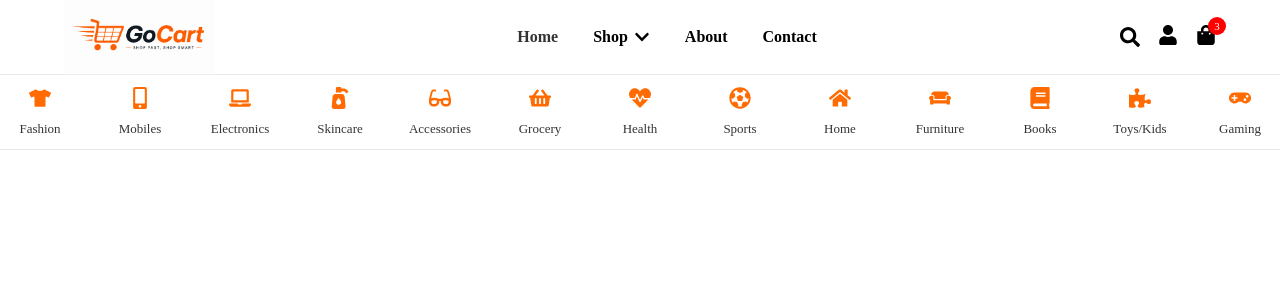
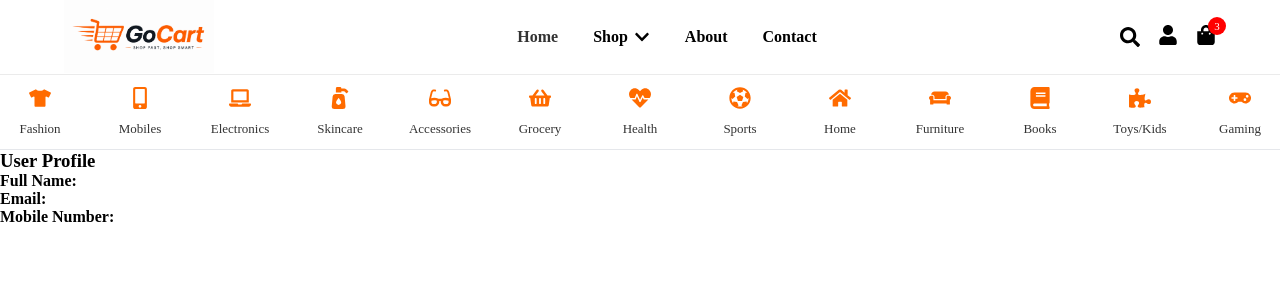
Before and after one commit to gunasekharravada/Ecommerce, a React (Vite) app: page /Userprofile in a window 1280 px wide. Shown: the top 300 px of the page. Built offline with nearby package versions, Linux system fonts and the light colour scheme; no server answers.

Commit message:
the database connected and update and retriew the data

```diff
--- a/src/App.jsx
+++ b/src/App.jsx
@@ -11,6 +11,7 @@ import Editprofile from "./components/Editprofile";
 import Orders from "./components/Orders";
 import Notifications from "./components/Notifications";
 import Settings from "./components/Settings";
+import Userprofile from "./components/Userprofile";
 
 function App() {
   return (
@@ -28,6 +29,7 @@ function App() {
         <Route path="/orders" element={<Orders />} />
         <Route path="/notifications" element={<Notifications />} />
         <Route path="/settings" element={<Settings />} />
+        <Route path="/Userprofile" element={<Userprofile />} />
       </Routes>
     </BrowserRouter>
   );
--- a/src/components/Editprofile.jsx
+++ b/src/components/Editprofile.jsx
@@ -1,36 +1,91 @@
-import React, { useState } from "react";
+import React, { useState, useEffect } from "react";
 import { useNavigate } from "react-router-dom";
 import { FaArrowLeft, FaCamera } from "react-icons/fa";
+// ADDED: Firebase Auth and Firestore imports
+import { getAuth, onAuthStateChanged } from "firebase/auth";
+import { getFirestore, doc, getDoc, setDoc } from "firebase/firestore";
+
 
 import "./editprofile.css";
 
 const Editprofile = () => {
   const navigate = useNavigate();
+  const auth = getAuth();
+  const db = getFirestore();
 
   const [firstName, setFirstName] = useState("");
   const [lastName, setLastName] = useState("");
   const [mobile, setMobile] = useState("");
   const [email, setEmail] = useState("");
+  const [userId, setUserId] = useState(null);
 
-  const handleSubmit = (e) => {
+  // ADDED: Fetch existing user data to pre-fill the form inputs
+  useEffect(() => {
+    const unsubscribe = onAuthStateChanged(auth, async (user) => {
+      if (!user) {
+        navigate("/signin");
+      } else {
+        setUserId(user.uid);
+
+        try {
+          const userDocRef = doc(db, "users", user.uid);
+          const docSnap = await getDoc(userDocRef);
+
+          if (docSnap.exists()) {
+            const data = docSnap.data();
+
+            // If fullName exists, split it back into first and last name placeholders
+            if (data.fullName) {
+              const nameParts = data.fullName.split(" ");
+              setFirstName(nameParts[0] || "");
+              setLastName(nameParts.slice(1).join(" ") || "");
+            }
+            setMobile(data.mobileNumber || "");
+            setEmail(data.email || user.email || ""); // Fallback to auth email if not in firestore
+          } else {
+            // If no firestore doc exists yet, pull the default email from auth
+            setEmail(user.email || "");
+          }
+        } catch (error) {
+          console.error("Error loading profile data: ", error);
+        }
+      }
+    });
+
+    return () => unsubscribe();
+  }, [navigate, auth, db]);
+
+  // UPDATED: Save data directly to Firestore instead of localStorage
+  const handleSubmit = async (e) => {
     e.preventDefault();
 
+    if (!userId) return;
+
+    // Combine first and last name to match the profile page schema
+    const combinedFullName = `${firstName.trim()} ${lastName.trim()}`.trim();
+
     const profileData = {
-      firstName,
-      lastName,
-      mobile,
-      email,
+      fullName: combinedFullName || "Full Name",
+      mobileNumber: mobile,
+      email: email,
     };
 
-    localStorage.setItem(
-      "userProfile",
-      JSON.stringify(profileData)
-    );
+    try {
+      const userDocRef = doc(db, "users", userId);
 
-    alert("Profile Updated Successfully");
+      // merge: true keeps other existing document fields safe from overwrites
+      await setDoc(userDocRef, profileData, { merge: true });
 
-    navigate("/profile");
+      alert("Profile Updated Successfully");
+      navigate("/profile");
+    } catch (error) {
+      console.error("Error updating profile: ", error);
+      alert("Failed to update profile. Please try again.");
+    }
   };
+
+  // Helper to get the first letter for the avatar icon
+  const avatarLetter = firstName ? firstName.charAt(0).toUpperCase() : "R";
 
   return (
     <div className="edit-profile-page">
@@ -47,7 +102,7 @@ const Editprofile = () => {
       <div className="profile-banner">
 
         <div className="profile-image">
-          R
+          {avatarLetter}
 
           <div className="camera-icon">
             <FaCamera />
@@ -71,6 +126,7 @@ const Editprofile = () => {
             onChange={(e) =>
               setFirstName(e.target.value)
             }
+            required
           />
         </div>
 
@@ -107,6 +163,7 @@ const Editprofile = () => {
             onChange={(e) =>
               setEmail(e.target.value)
             }
+            disabled // Often kept disabled so users change emails through auth settings
           />
         </div>
 
--- a/src/components/Notifications.jsx
+++ b/src/components/Notifications.jsx
@@ -1,8 +1,14 @@
 import React from "react";
+import { FaArrowLeft } from "react-icons/fa";
+import { useNavigate } from "react-router-dom";
 
 const Notifications = () => {
+  const navigate = useNavigate();
+
   return (
     <div className="empty-page">
+      <FaArrowLeft style={{cursor:'pointer'}} onClick={() => navigate("/Profile")} />
+        <span  style={{color: '#333',fontSize: '24px', fontWeight: 'bold', marginLeft: '10px'}}>Notifications</span>
       <h2>Oops 😔</h2>
       <p>There are no notifications.</p>
     </div>
--- a/src/components/Profile.jsx
+++ b/src/components/Profile.jsx
@@ -1,7 +1,8 @@
-import React, { useEffect } from "react";
+import React, { useState, useEffect } from "react";
 import { Link, useNavigate } from "react-router-dom";
-// 1. ADDED: Correct Firebase authentication imports
+// 1. ADDED: doc and onSnapshot for live Firestore data fetching
 import { getAuth, onAuthStateChanged, signOut } from "firebase/auth";
+import { getFirestore, doc, onSnapshot } from "firebase/firestore";
 
 import {
   FaArrowLeft,
@@ -16,32 +17,51 @@ import {
 
 import "./profile.css";
 
-// 2. RENAMED: Changed from AuthListener to ProfilePage to accurately match its UI function
 const Profile = () => {
   const navigate = useNavigate();
-  const auth = getAuth(); // Note: Changed to lowercase 'auth' (standard practice)
+  const auth = getAuth();
+  const db = getFirestore(); // Initialize Firestore instance
+
+  // STATE: Added to store the live database values
+  const [profileData, setProfileData] = useState({
+    fullName: "",
+    mobileNumber: ""
+  });
 
   useEffect(() => {
-    // 3. FIXED: Listens to Firebase auth changes. If user logs out, redirects immediately.
-    const unsubscribe = onAuthStateChanged(auth, (user) => {
+    let unsubscribeFirestore;
+
+    const unsubscribeAuth = onAuthStateChanged(auth, (user) => {
       if (!user) {
         navigate("/signin");
+      } else {
+        // FETCHING: Start listening to the logged-in user's document in the 'users' collection
+        const userRef = doc(db, "users", user.uid);
+        unsubscribeFirestore = onSnapshot(userRef, (docSnap) => {
+          if (docSnap.exists()) {
+            setProfileData(docSnap.data());
+          }
+        });
       }
     });
 
-    return () => unsubscribe();
-  }, [navigate, auth]); // 4. FIXED: Added 'auth' to the dependency array
+    // Cleanup both listeners on unmount
+    return () => {
+      unsubscribeAuth();
+      if (unsubscribeFirestore) unsubscribeFirestore();
+    };
+  }, [navigate, auth, db]);
 
-  // 5. FIXED: Replaced manual localStorage removal with Firebase signOut
   const handleLogout = async () => {
     try {
       await signOut(auth);
-      // The onAuthStateChanged listener above will automatically catch this
-      // signout and redirect the user to "/signin"
     } catch (error) {
       console.error("Error signing out: ", error);
     }
   };
+
+  // Dynamically get the first letter of the name for the avatar icon (defaults to '?' if empty)
+  const avatarLetter = profileData.fullName ? profileData.fullName.charAt(0).toUpperCase() : "?";
 
   return (
     <div className="profile-page">
@@ -60,18 +80,20 @@ const Profile = () => {
         </div>
       </div>
 
-      {/* User Card */}
-      <div className="user-card">
-        <div className="avatar">R</div>
+      {/* User Card - UPDATED WITH LIVE DATA */}
+      <Link to="/Userprofile" className="user-card-link" style={{ textDecoration: "none", color: "inherit" }}>
+        <div className="user-card">
+          <div className="avatar">{avatarLetter}</div>
+          <div>
+            <h3>{profileData.fullName || "Loading Name..."}</h3>
+            <p>
+              {profileData.mobileNumber
+                ? `+91 ${profileData.mobileNumber}`
+                : "No Number Added "}
+            </p>
 
-        <div>
-          <h3>Rahul Sharma</h3>
-          <p>+91 9876543210</p>
+          </div>
         </div>
-      </div>
-
-      <Link to="/edit-profile" className="edit-btn">
-        Edit Profile
       </Link>
 
       {/* Orders */}
--- a/src/components/Settings.jsx
+++ b/src/components/Settings.jsx
@@ -1,10 +1,15 @@
 import React from "react";
+import { FaArrowLeft } from "react-icons/fa";
+import { useNavigate } from "react-router-dom";
 
 const Settings = () => {
+  const navigate = useNavigate();
+
   return (
     <div className="settings-page">
+       <FaArrowLeft style={{cursor:'pointer'}} onClick={() => navigate("/Profile")} />
+             <span  style={{color: '#333',fontSize: '24px', fontWeight: 'bold', marginLeft: '10px',cursor:'pointer'}}>Settings</span>
 
-      <h2>Settings</h2>
 
       <div className="setting-card">
         Security
--- /dev/null
+++ b/src/components/Userprofile.jsx
@@ -0,0 +1,35 @@
+import React, { useState, useEffect } from 'react';
+import { doc, onSnapshot } from 'firebase/firestore';
+import { auth, db } from '../firebase/firebaseconfig'; // Adjust the import path if needed
+
+const UserProfile = () => {
+  const [profileData, setProfileData] = useState({});
+  const [userEmail, setUserEmail] = useState('');
+
+  useEffect(() => {
+    const unsubscribe = auth.onAuthStateChanged((user) => {
+      if (user) {
+        setUserEmail(user.email || '');
+        const userRef = doc(db, 'users', user.uid);
+        onSnapshot(userRef, (docSnap) => {
+          if (docSnap.exists()) {
+            setProfileData(docSnap.data());
+          }
+        });
+      }
+    });
+
+    return () => unsubscribe();
+  }, []);
+
+  return (
+    <div className="profile-details">
+      <h3>User Profile</h3>
+      <p><strong>Full Name:</strong> {profileData.fullName || ""}</p>
+      <p><strong>Email:</strong> {userEmail}</p>
+      <p><strong>Mobile Number:</strong> {profileData.mobileNumber || ""}</p>
+    </div>
+  );
+};
+
+export default UserProfile;
--- a/src/components/profile.css
+++ b/src/components/profile.css
@@ -17,6 +17,7 @@
 
 .header-icon{
   font-size:22px;
+  color:#333;
 }
 
 .user-card{
@@ -27,6 +28,7 @@
   display:flex;
   align-items:center;
   gap:15px;
+
 }
 
 .avatar{
--- /dev/null
+++ b/src/components/userprofile.css
@@ -0,0 +1,22 @@
+.profile-details {
+  background-color: #ffffff;
+  border-radius: 8px;
+  padding: 20px;
+  max-width: 400px;
+  margin: 20px auto;
+  box-shadow: 0 4px 6px rgba(0, 0, 0, 0.1);
+}
+
+.profile-details h3 {
+  margin-top: 0;
+  color: #333333;
+  border-bottom: 2px solid #f0f0f0;
+  padding-bottom: 10px;
+}
+
+.profile-details p {
+  font-size: 16px;
+  color: #666666;
+  line-height: 1.5;
+  margin-bottom: 10px;
+}
```
Also changed, not shown: package.json (+5 -2 lines), 1 other file (tests, documents, lock files or other folders).
